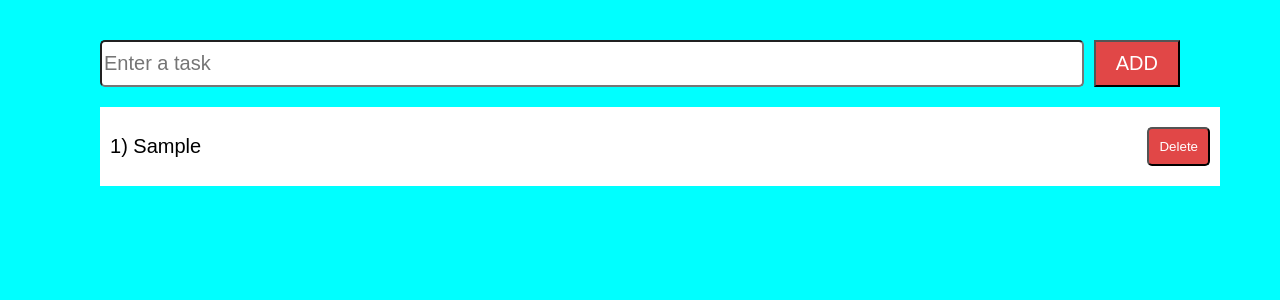
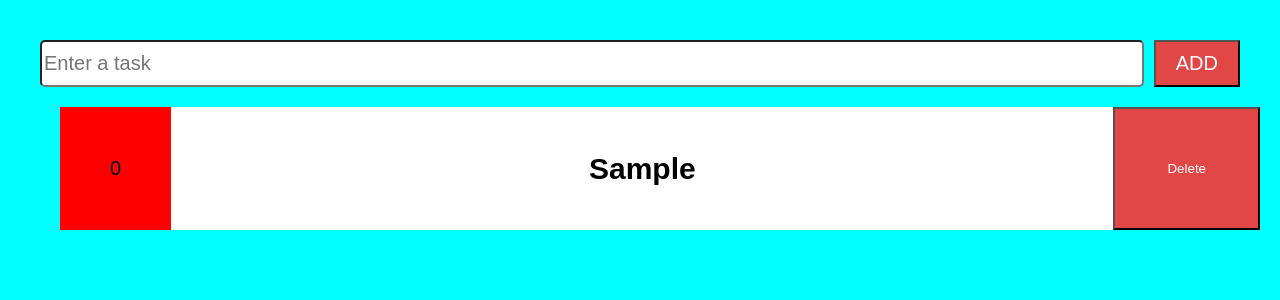
Before and after one commit to HeyderAlizada/Music, a React (Vite) app in the folder MyReactApp/: page / in a window 1280 px wide. Both pictures are taken after typing "Sample" into the empty fields and a click on the button "ADD". Shown: the top 300 px of the page. Built offline with nearby package versions, Linux system fonts and the light colour scheme.

Commit message:
small changes

```diff
--- a/MyReactApp/src/App.css
+++ b/MyReactApp/src/App.css
@@ -52,10 +52,24 @@ input{
   background-color: white;
   margin-right: 10px;
 }
+
+body{
+  background-color: aqua;
+}
+
 .to-do{
-  max-width: 90% !important;
+  /* width: 90% !important; */
   margin: auto;
+  text-align: left;
   display: flex;
+}
+
+.listsof{
+  width: 100%;
+  align-items: left !important;
+  justify-content: left !important;
+  text-align: left !important;
+  margin: auto;
 }
 .to-do button{
   background-color: rgb(225, 71, 71) !important;
@@ -65,15 +79,13 @@ input{
   font-size: 20px;
   font-family:Arial, Helvetica, sans-serif;
 }
-body{
-  background-color: aqua;
-}
+
 
 .lists{
-
+  width: 100%;
   text-align: left;
   color: black;
-  padding: 20px 10px;
+  /* padding: 20px 10px; */
   margin: 0;
   background-color: white;
   list-style: none;
@@ -87,7 +99,15 @@ body{
 .lists button{
   background-color:rgb(225,71,71);
   color: white;
-  border-radius:5px;
-  padding: 10px;
+  /* border-radius:5px; */
+
+  padding: 52px;
+  /* margin-right: 30px; */
   cursor: pointer;
 }
+
+.lists span{
+  background-color: red;
+  padding: 50px;
+
+}
--- a/MyReactApp/src/App.jsx
+++ b/MyReactApp/src/App.jsx
@@ -16,22 +16,20 @@ function App() {
     }
   }
   const deletes = (index) => {
-    settasks(tasks.filter((_,i) => i !== index));
+    settasks(tasks.filter((_, i) => i !== index));
   }
   return (
-    <>
+    <div className='to-do-container'>
       <div className='to-do'>
         <input type="text" placeholder='Enter a task' value={text} onChange={handleChange} />
         <button onClick={addTask}>ADD</button>
       </div>
       <div className="listof">
-        <ul>
           {tasks.map((task, index) => (
-            <div className="lists"key={index}><li >{index + 1}) {task}</li><button onClick={() => deletes(index)}>Delete</button></div>
+            <div className="lists" key={index}><span>{index}  </span> <h2>{task}</h2><button onClick={() => deletes(index)}>Delete</button></div>
           ))}
-        </ul>
-      </div>
-    </>
+        </div>
+    </div>
   )
 }
 export default App
```
